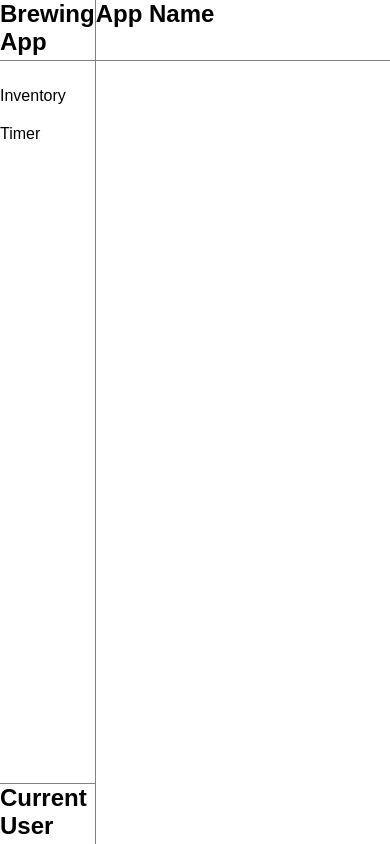
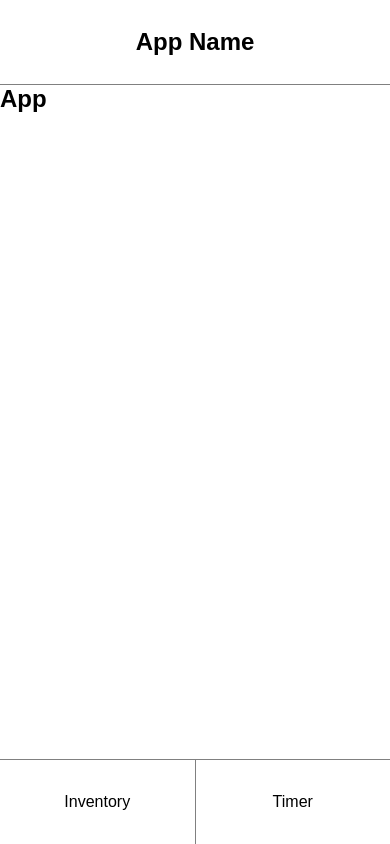
Before and after one commit to severnsc/brewing-app, a React (Create React App) app: page / in a window 390 px wide. Built offline with nearby package versions, Linux system fonts and the light colour scheme.

Commit message:
Complete mobile layout. Need to add desktop flex styling

```diff
--- a/src/App.css
+++ b/src/App.css
@@ -1,5 +1,5 @@
 html, body, #root{
-  height:100%;
+  min-height:100vh;
 }
 
 p, h1, h2, h3, h4, h5, h6{
@@ -8,51 +8,46 @@ p, h1, h2, h3, h4, h5, h6{
 
 .flex-container {
   display:flex;
+  flex-direction: column;
+  height:100vh;
+}
+
+.header, .nav{
+  flex:0 0 10vh;
+}
+
+.header{
+  display: flex;
+  align-items: center;
+  justify-content: center;
+}
+
+.main{
+  flex-grow:1;
+  border-top:1px solid gray;
+  border-bottom:1px solid gray;
+}
+
+.nav ul{
+  display: flex;
+  list-style: none;
+  padding:0;
+  margin:0;
   height:100%;
 }
 
-.sidebar{
+.nav ul li{
+  align-self: stretch;
+  display: flex;
+  align-items: center;
   flex:1;
-  border-right: 1px solid gray;
-  display: flex;
-  flex-flow: column wrap;
+  justify-content: center;
 }
 
-.title{
-  height:60px;
-  border-bottom: 1px solid gray;
+.nav ul li:first-child{
+  border-right:1px solid gray;
 }
 
-.main{
-  flex:6;
-  flex-flow: column wrap;
+@media (min-width: 768px){
+
 }
-
-.header{
-  flex:1;
-  height:60px;
-  border-bottom: 1px solid gray;
-}
-
-.body{
-  flex:1;
-}
-
-.appList{
-  flex-grow: 1;
-  list-style: none;
-  padding:0;
-}
-
-.appList li{
-  padding:10px 0;
-}
-
-.appList li:hover{
-  background-color: gray;
-}
-
-.profile{
-  height:60px;
-  border-top:1px solid gray;
-}
--- a/src/App.js
+++ b/src/App.js
@@ -5,25 +5,18 @@ class App extends Component {
   render() {
     return (
       <div className="flex-container">
-        <div className="sidebar">
-          <div className="title">
-            <h2>Brewing App</h2>
-          </div>
-          <ul className="appList">
-            <li>Inventory</li>
-            <li>Timer</li>
+        <header className="header">
+          <h2>App Name</h2>
+        </header>
+        <main className="main">
+          <h2>App</h2>
+        </main>
+        <nav className="nav">
+          <ul>
+            <li><p>Inventory</p></li>
+            <li><p>Timer</p></li>
           </ul>
-          <div className="profile">
-            <h2>Current User</h2>
-          </div>
-        </div>
-        <div className="main">
-          <div className="header">
-            <h2>App Name</h2>
-          </div>
-          <div className="body">
-          </div>
-        </div>
+        </nav>
       </div>
     );
   }
```
